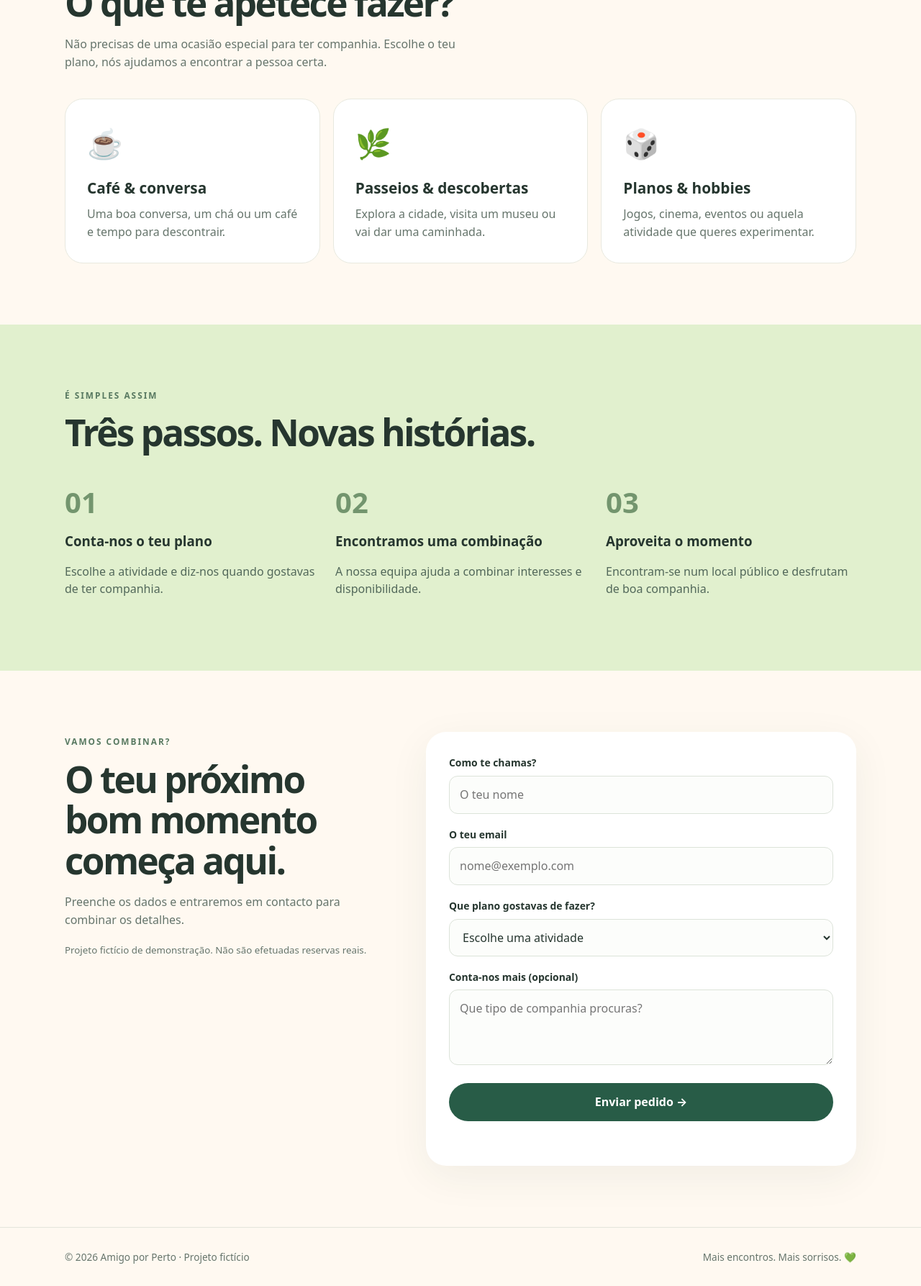
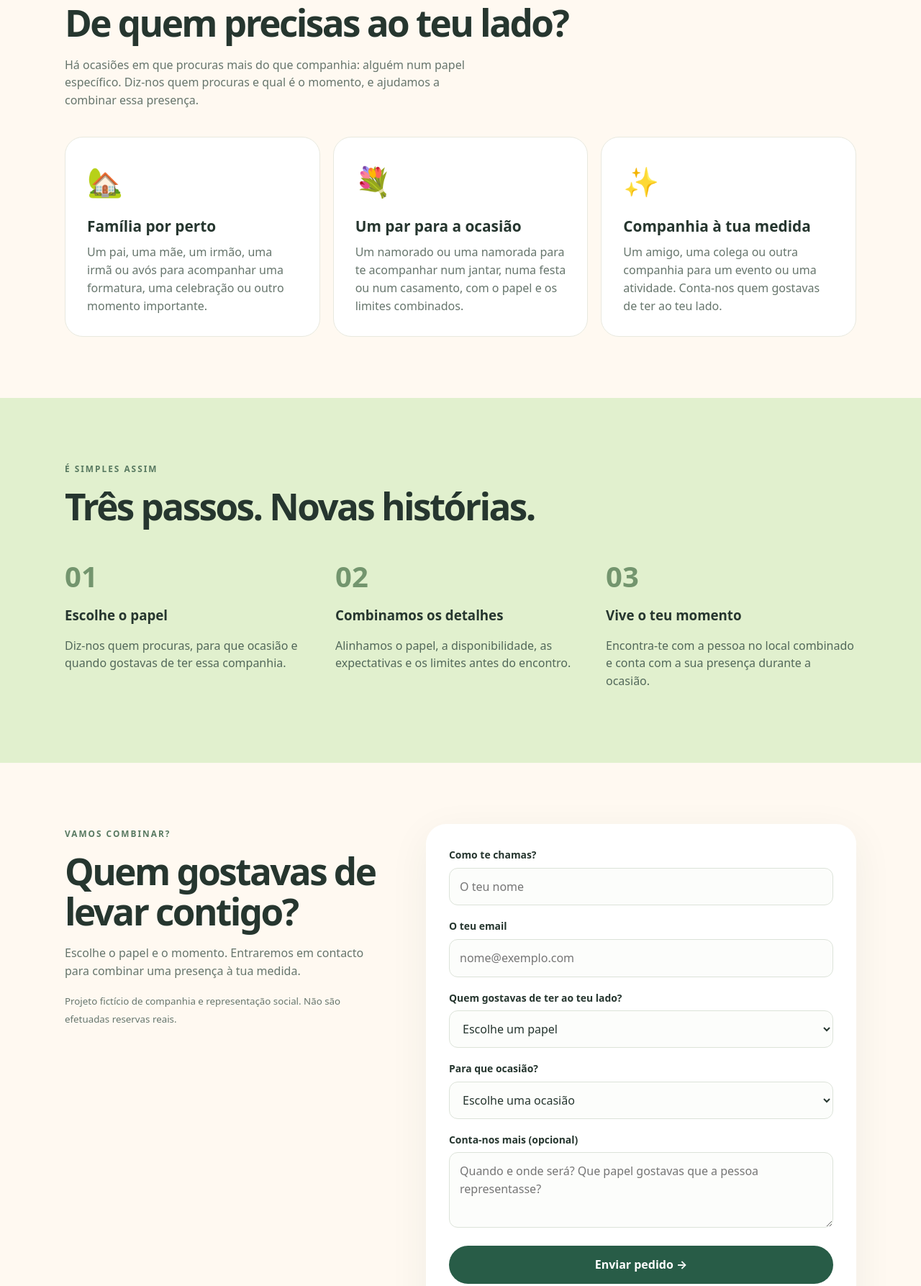
Before and after one commit to diegorobertodev/aluga-um-amigo, a plain HTML site: page index.html in a window 1280 px wide. Shown: the part 935-2722 px from the top of the page at 72% size. Drawn offline with Linux system fonts and the light colour scheme.

Commit message:
Adapt landing page to family and social role companionship

```diff
--- a/index.html
+++ b/index.html
@@ -4,16 +4,16 @@
     <meta charset="utf-8">
     <meta name="viewport" content="width=device-width, initial-scale=1">
     <meta name="theme-color" content="#fff9f1">
-    <meta name="description" content="Companhia à tua medida: encontra alguém para um café, passeio ou conversa.">
-    <title>Amigo por Perto — Boa companhia, sem complicações</title>
+    <meta name="description" content="Aluguer de companhia e representação social: pai, mãe, irmão, namorada, amigo ou outro papel para uma ocasião especial. Projeto fictício.">
+    <title>Laços por Perto — A presença certa para cada ocasião</title>
     <link rel="stylesheet" href="./style.css">
     <script src="./script.js" defer></script>
   </head>
   <body>
     <header class="wrap nav">
-      <a href="#" class="logo" aria-label="Amigo por Perto — início">amigo<span>porperto.</span></a>
+      <a href="#" class="logo" aria-label="Laços por Perto — início">laços<span>porperto.</span></a>
       <nav class="links" aria-label="Navegação principal">
-        <a href="#experiencias">Experiências</a>
+        <a href="#experiencias">Quem procuras?</a>
         <a href="#como-funciona">Como funciona</a>
         <a href="#reservar" class="btn">Encontrar companhia</a>
       </nav>
@@ -22,41 +22,41 @@
     <main>
       <section class="wrap hero">
         <div>
-          <span class="eyebrow">A vida é melhor acompanhada ☀️</span>
-          <h1>Um bom dia começa com <em>boa companhia.</em></h1>
-          <p>Um café, uma caminhada, uma conversa sem pressas. Encontra companhia para os pequenos grandes momentos da vida.</p>
+          <span class="eyebrow">Aluguer de companhia à tua medida ☀️</span>
+          <h1>A presença certa para <em>cada ocasião.</em></h1>
+          <p>Um pai na tua formatura, uma irmã numa celebração ou uma namorada num jantar. Encontra alguém para representar o papel de que precisas, com tudo combinado de antemão.</p>
           <div class="actions">
-            <a href="#reservar" class="btn">Quero conhecer alguém →</a>
+            <a href="#reservar" class="btn">Encontrar a minha companhia →</a>
             <a href="#como-funciona" class="btn alt">Como funciona?</a>
           </div>
-          <p class="note">💚 Companhia amigável, encontros combinados e zero julgamentos.</p>
+          <p class="note">💚 Papéis combinados entre adultos, com consentimento e respeito.</p>
         </div>
         <div class="art">
-          <span class="emoji" role="img" aria-label="Amigos">🧑‍🤝‍🧑</span>
-          <div class="bubble one">☕ Bora tomar um café?</div>
+          <span class="emoji" role="img" aria-label="Pessoas a fazer companhia">🧑‍🤝‍🧑</span>
+          <div class="bubble one">💚 Quem levas contigo?</div>
           <div class="bubble two">✨ Conta comigo!</div>
         </div>
       </section>
 
       <section class="section wrap" id="experiencias">
-        <span class="eyebrow">Momentos para partilhar</span>
-        <h2>O que te apetece fazer?</h2>
-        <p class="section-intro">Não precisas de uma ocasião especial para ter companhia. Escolhe o teu plano, nós ajudamos a encontrar a pessoa certa.</p>
+        <span class="eyebrow">Uma presença, muitos papéis</span>
+        <h2>De quem precisas ao teu lado?</h2>
+        <p class="section-intro">Há ocasiões em que procuras mais do que companhia: alguém num papel específico. Diz-nos quem procuras e qual é o momento, e ajudamos a combinar essa presença.</p>
         <div class="cards">
           <article class="card">
-            <div class="icon" aria-hidden="true">☕</div>
-            <h3>Café &amp; conversa</h3>
-            <p>Uma boa conversa, um chá ou um café e tempo para descontrair.</p>
+            <div class="icon" aria-hidden="true">🏡</div>
+            <h3>Família por perto</h3>
+            <p>Um pai, uma mãe, um irmão, uma irmã ou avós para acompanhar uma formatura, uma celebração ou outro momento importante.</p>
           </article>
           <article class="card">
-            <div class="icon" aria-hidden="true">🌿</div>
-            <h3>Passeios &amp; descobertas</h3>
-            <p>Explora a cidade, visita um museu ou vai dar uma caminhada.</p>
+            <div class="icon" aria-hidden="true">💐</div>
+            <h3>Um par para a ocasião</h3>
+            <p>Um namorado ou uma namorada para te acompanhar num jantar, numa festa ou num casamento, com o papel e os limites combinados.</p>
           </article>
           <article class="card">
-            <div class="icon" aria-hidden="true">🎲</div>
-            <h3>Planos &amp; hobbies</h3>
-            <p>Jogos, cinema, eventos ou aquela atividade que queres experimentar.</p>
+            <div class="icon" aria-hidden="true">✨</div>
+            <h3>Companhia à tua medida</h3>
+            <p>Um amigo, uma colega ou outra companhia para um evento ou uma atividade. Conta-nos quem gostavas de ter ao teu lado.</p>
           </article>
         </div>
       </section>
@@ -68,18 +68,18 @@
           <div class="steps">
             <div class="step">
               <strong>01</strong>
-              <h3>Conta-nos o teu plano</h3>
-              <p>Escolhe a atividade e diz-nos quando gostavas de ter companhia.</p>
+              <h3>Escolhe o papel</h3>
+              <p>Diz-nos quem procuras, para que ocasião e quando gostavas de ter essa companhia.</p>
             </div>
             <div class="step">
               <strong>02</strong>
-              <h3>Encontramos uma combinação</h3>
-              <p>A nossa equipa ajuda a combinar interesses e disponibilidade.</p>
+              <h3>Combinamos os detalhes</h3>
+              <p>Alinhamos o papel, a disponibilidade, as expectativas e os limites antes do encontro.</p>
             </div>
             <div class="step">
               <strong>03</strong>
-              <h3>Aproveita o momento</h3>
-              <p>Encontram-se num local público e desfrutam de boa companhia.</p>
+              <h3>Vive o teu momento</h3>
+              <p>Encontra-te com a pessoa no local combinado e conta com a sua presença durante a ocasião.</p>
             </div>
           </div>
         </div>
@@ -88,9 +88,9 @@
       <section class="section wrap booking" id="reservar">
         <div>
           <span class="eyebrow">Vamos combinar?</span>
-          <h2>O teu próximo bom momento começa aqui.</h2>
-          <p>Preenche os dados e entraremos em contacto para combinar os detalhes.</p>
-          <p><small>Projeto fictício de demonstração. Não são efetuadas reservas reais.</small></p>
+          <h2>Quem gostavas de levar contigo?</h2>
+          <p>Escolhe o papel e o momento. Entraremos em contacto para combinar uma presença à tua medida.</p>
+          <p><small>Projeto fictício de companhia e representação social. Não são efetuadas reservas reais.</small></p>
         </div>
         <form id="bookingForm">
           <div class="field">
@@ -102,18 +102,39 @@
             <input id="email" name="email" type="email" autocomplete="email" maxlength="254" required placeholder="nome@exemplo.com">
           </div>
           <div class="field">
-            <label for="activity">Que plano gostavas de fazer?</label>
+            <label for="role">Quem gostavas de ter ao teu lado?</label>
+            <select id="role" name="role" required>
+              <option value="">Escolhe um papel</option>
+              <option>Pai</option>
+              <option>Mãe</option>
+              <option>Irmão</option>
+              <option>Irmã</option>
+              <option>Avô</option>
+              <option>Avó</option>
+              <option>Namorado</option>
+              <option>Namorada</option>
+              <option>Amigo</option>
+              <option>Amiga</option>
+              <option>Colega</option>
+              <option>Outro papel</option>
+            </select>
+          </div>
+          <div class="field">
+            <label for="activity">Para que ocasião?</label>
             <select id="activity" name="activity" required>
-              <option value="">Escolhe uma atividade</option>
-              <option>Café &amp; conversa</option>
-              <option>Passeios &amp; descobertas</option>
-              <option>Planos &amp; hobbies</option>
-              <option>Outro</option>
+              <option value="">Escolhe uma ocasião</option>
+              <option>Jantar ou encontro social</option>
+              <option>Festa de aniversário</option>
+              <option>Casamento</option>
+              <option>Formatura ou cerimónia</option>
+              <option>Evento profissional</option>
+              <option>Passeio ou atividade</option>
+              <option>Outra ocasião</option>
             </select>
           </div>
           <div class="field">
             <label for="message">Conta-nos mais (opcional)</label>
-            <textarea id="message" name="message" maxlength="1000" placeholder="Que tipo de companhia procuras?"></textarea>
+            <textarea id="message" name="message" maxlength="1000" placeholder="Quando e onde será? Que papel gostavas que a pessoa representasse?"></textarea>
           </div>
           <button class="btn" type="submit">Enviar pedido →</button>
           <p class="status" id="bookingStatus" role="status" aria-live="polite"></p>
@@ -124,8 +145,8 @@
 
     <footer class="footer">
       <div class="wrap footrow">
-        <span>© <span id="year">2026</span> Amigo por Perto · Projeto fictício</span>
-        <span>Mais encontros. Mais sorrisos. 💚</span>
+        <span>© <span id="year">2026</span> Laços por Perto · Projeto fictício</span>
+        <span>Cada ocasião merece uma presença. 💚</span>
       </div>
     </footer>
 
@@ -134,7 +155,7 @@
     </button>
     <section id="chatPanel" class="chat" aria-label="Chat de apoio">
       <div class="chat-head">
-        <strong>💚 Apoio Amigo por Perto</strong>
+        <strong>💚 Apoio Laços por Perto</strong>
         <button id="chatClose" type="button" aria-label="Fechar chat">×</button>
       </div>
       <div id="messages" class="messages" role="log" aria-label="Mensagens de apoio" aria-live="polite" aria-relevant="additions text">
--- a/script.js
+++ b/script.js
@@ -1,5 +1,6 @@
 // Preenche os URLs HTTPS quando os teus serviços estiverem disponíveis.
-// O webhook recebe { name, email, activity, message }.
+// O webhook recebe { name, email, role, activity, message }.
+// role identifica o papel escolhido; activity identifica a ocasião.
 // O chat recebe { message } e deve devolver { answer: "texto da resposta" }.
 // Os serviços devem permitir CORS para o domínio do site.
 // Este ficheiro é público: não coloques aqui tokens ou chaves secretas.
@@ -27,7 +28,7 @@ document.getElementById("year").textContent = new Date().getFullYear();
 const greeting = messages.querySelector(".msg");
 if (greeting) {
   greeting.textContent = CONFIG.chatEndpoint
-    ? "Olá! 👋 Em que posso ajudar?"
+    ? "Olá! 👋 Que companhia procuras para a tua ocasião?"
     : "Olá! 👋 Este chat é uma demonstração. O apoio ainda não está disponível.";
 }
 
```
Also changed, not shown: 1 other file.
